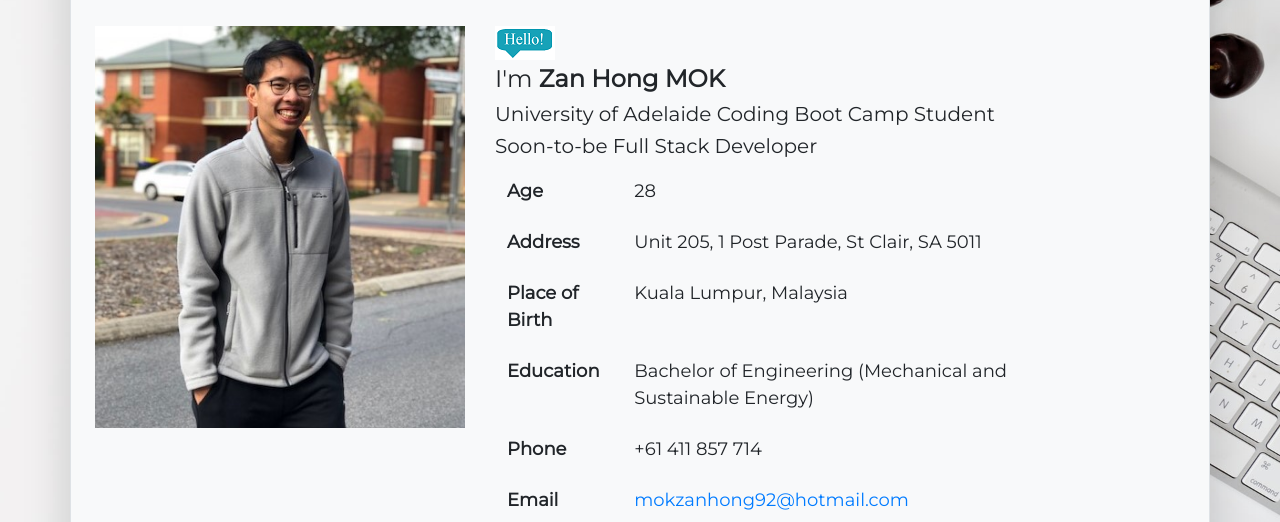
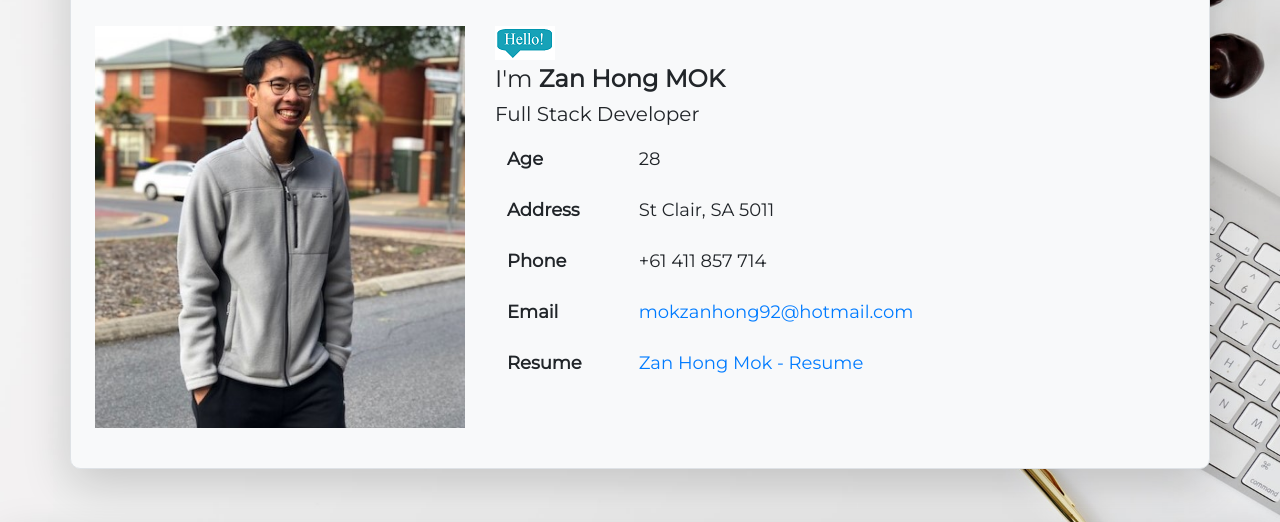
Before and after one commit to ZanHong/ZanHong.github.io, a plain HTML site: page index.html in a window 1280 px wide. Shown: the part 180-702 px from the top of the page. Drawn offline with nearby package versions, Linux system fonts and the light colour scheme.

Commit message:
removed unnecessary info

```diff
--- a/index.html
+++ b/index.html
@@ -44,8 +44,7 @@
       <section class="col-md-6">
         <img src="Images/hello.PNG" alt="Hello speech bubble" style="max-width: 100px; padding-bottom: 5px;" />
         <h4>I'm <span class="font-weight-bold">Zan Hong MOK</span></h4>
-        <h5>University of Adelaide Coding Boot Camp Student</h5>
-        <h5>Soon-to-be Full Stack Developer</h5>
+        <h5>Full Stack Developer</h5>
         <table class="table table-responsive-sm table-borderless">
           <tbody>
             <tr>
@@ -54,17 +53,7 @@
             </tr>
             <tr>
               <th scope="row">Address</th>
-              <td>Unit 205, 1 Post Parade, St Clair, SA 5011</td>
-            </tr>
-            <tr>
-              <th scope="row">Place of Birth</th>
-              <td>Kuala Lumpur, Malaysia</td>
-            </tr>
-            <tr>
-              <th scope="row">Education</th>
-              <td>
-                Bachelor of Engineering (Mechanical and Sustainable Energy)
-              </td>
+              <td>St Clair, SA 5011</td>
             </tr>
             <tr>
               <th scope="row">Phone</th>
```
